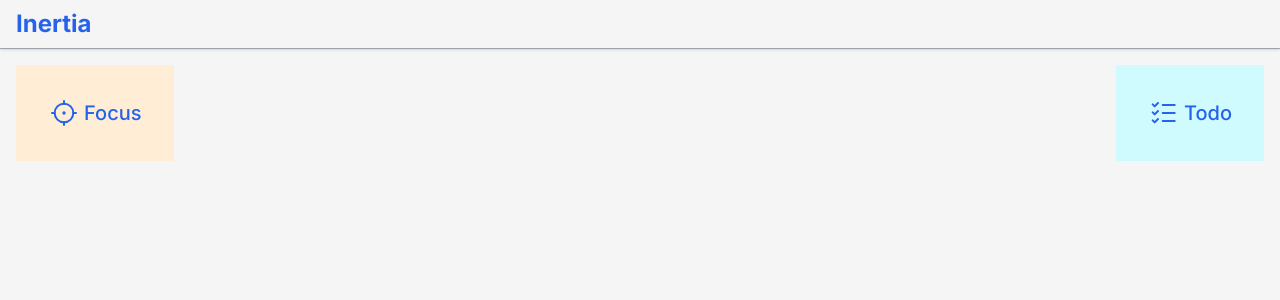
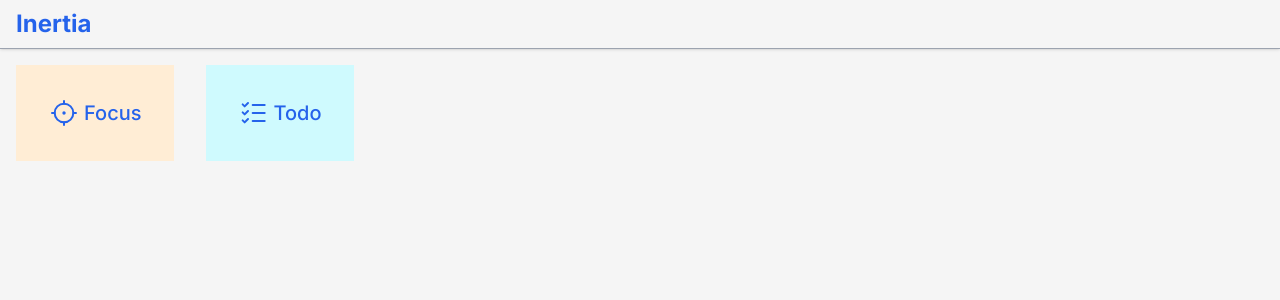
Before and after one commit to salahenv/inertia, a Next.js app: page / in a window 1280 px wide. Shown: the top 300 px of the page. Built offline with nearby package versions, Linux system fonts and the light colour scheme.

Commit message:
updated design

```diff
--- a/app/page.tsx
+++ b/app/page.tsx
@@ -20,13 +20,8 @@
 
   return (
     <div className="bg-neutral-100 p-4 min-h-screen">
-      {/* <div className="block mt-8 sm:hidden">
-        <div className="text-center text-xl text-red-800 font-medium mb-1">Not supported!</div>
-        <div className="text-center text-lg text-gray-800 font-medium">Please open on desktop.</div>
-      </div> */}
-      {/* <div className="hidden sm:block"></div> */}
       <div className="">
-        <div className="flex flex-cols justify-between md:gap-4">
+        <div className="flex flex-col sm:flex-row sm:justify-start justify-between gap-2 sm:gap-4 md:gap-6 lg:gap-8">
           <Link href="/focus">
             <div className="bg-orange-100 p-8">
               <div className="flex text-blue-600 font-medium text-xl items-center">
```
